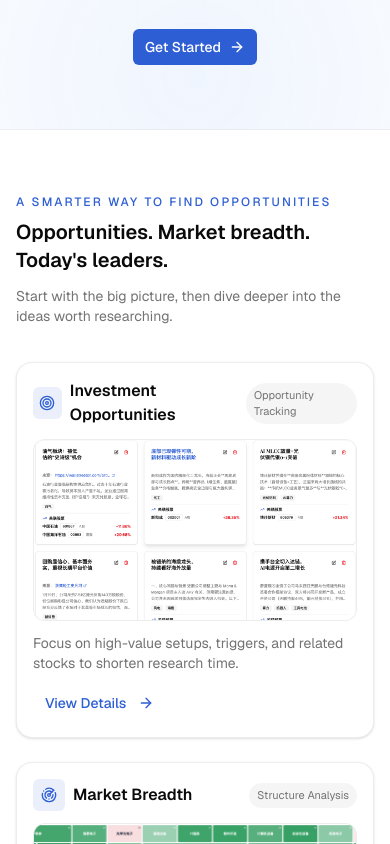
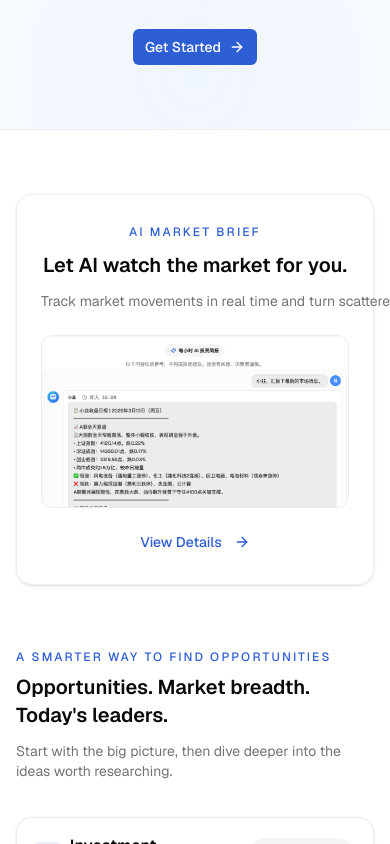
Before and after one commit to fishisnow/stock-scope, a Next.js app in the folder frontend/: page /en in a window 390 px wide. Shown: the part 1000-1844 px from the top of the page. Built offline with nearby package versions, Linux system fonts and the light colour scheme; no server answers; a web font is replaced by a local one.

Commit message:
refactor: 调整文案

```diff
--- a/frontend/app/[locale]/page.tsx
+++ b/frontend/app/[locale]/page.tsx
@@ -96,7 +96,38 @@ export default function LandingPage() {
           </div>
         </section>
 
-        <section id="content-preview" className="container mx-auto scroll-mt-24 px-4 py-16 sm:px-6 lg:px-8">
+        <section id="ai-briefing" className="container mx-auto scroll-mt-24 px-4 py-16 sm:px-6 lg:px-8">
+          <div className="rounded-2xl border border-border/70 bg-card/60 p-6 shadow-sm sm:p-8">
+            <div className="mx-auto max-w-5xl text-center">
+              <p className="inline-flex text-xs font-medium uppercase tracking-[0.18em] text-primary">{t("briefing.badge")}</p>
+              <h2 className="mt-2 whitespace-pre-line text-xl font-semibold sm:text-2xl lg:text-3xl">{t("briefing.title")}</h2>
+              <p className="mt-3 whitespace-nowrap text-sm text-muted-foreground sm:text-base">
+                {t("briefing.description")}
+              </p>
+            </div>
+
+            <div className="relative mx-auto mt-6 aspect-video w-full max-w-3xl overflow-hidden rounded-xl border border-border/70 bg-muted/35">
+              <Image
+                src="/ai-briefing.png"
+                alt={t("briefing.imageAlt")}
+                fill
+                className="object-cover object-top"
+                sizes="(min-width: 1024px) 60vw, 100vw"
+              />
+            </div>
+
+            <div className="mt-4 text-center">
+              <Button asChild variant="ghost" className="px-0 text-primary hover:bg-transparent hover:text-primary/80">
+                <Link href="/briefing">
+                  {t("preview.cardCta")}
+                  <ArrowRight className="ml-1 h-4 w-4" />
+                </Link>
+              </Button>
+            </div>
+          </div>
+        </section>
+
+        <section id="content-preview" className="container mx-auto scroll-mt-24 px-4 pb-16 sm:px-6 lg:px-8">
           <div className="mb-9 max-w-3xl">
             <p className="text-xs font-medium uppercase tracking-[0.18em] text-primary">{t("preview.badge")}</p>
             <h2 className="mt-2 text-xl font-semibold sm:text-2xl lg:text-3xl md:whitespace-nowrap">{t("preview.title")}</h2>
@@ -142,6 +173,7 @@ export default function LandingPage() {
             })}
           </div>
         </section>
+
       </main>
     </div>
   )
--- a/frontend/messages/en.json
+++ b/frontend/messages/en.json
@@ -175,6 +175,27 @@
           "description": "Track strong sectors and hot names to locate direction at key moments.",
           "tag": "Hotspot Focus",
           "imageAlt": "Strong list module preview"
+        }
+      }
+    },
+    "briefing": {
+      "badge": "AI Market Brief",
+      "title": "Let AI watch the market for you.",
+      "description": "Track market movements in real time and turn scattered information into concise insights—so you can spot opportunities and risks faster.",
+      "imageAlt": "AI briefing feature preview",
+      "cta": "Explore AI Briefing",
+      "features": {
+        "hourly": {
+          "title": "Automatic intraday tracking",
+          "description": "Refresh key changes every hour so important signals are not missed."
+        },
+        "signal": {
+          "title": "Compressed actionable insights",
+          "description": "Extract decision-ready points from noisy information streams."
+        },
+        "workflow": {
+          "title": "Built for trading workflow",
+          "description": "Connect news, thesis, and risk reminders to support your watchlist process."
         }
       }
     }
--- a/frontend/messages/zh.json
+++ b/frontend/messages/zh.json
@@ -175,6 +175,27 @@
           "description": "追踪强势行业与热点标的，在关键时点更快定位方向。",
           "tag": "热点聚焦",
           "imageAlt": "强势榜单模块预览"
+        }
+      }
+    },
+    "briefing": {
+      "badge": "AI 简报自动盯盘",
+      "title": "让 AI 帮你快速收集整理市场信息",
+      "description": "AI 简报会在交易时段自动跟踪市场动态，把分散资讯整理成高密度要点，帮助你更快识别机会与风险，实现自动盯盘。",
+      "imageAlt": "AI 简报功能预览",
+      "cta": "查看 AI 简报",
+      "features": {
+        "hourly": {
+          "title": "自动跟踪更新",
+          "description": "盘中按小时更新关键变化，不错过重要信号。"
+        },
+        "signal": {
+          "title": "信息浓缩提炼",
+          "description": "从海量资讯中提取可执行观点，减少噪音干扰。"
+        },
+        "workflow": {
+          "title": "服务交易决策",
+          "description": "把消息、判断与风险提示串联，辅助你的盯盘流程。"
         }
       }
     }
```
Also changed, not shown: frontend/public/ai-briefing.png (added).
